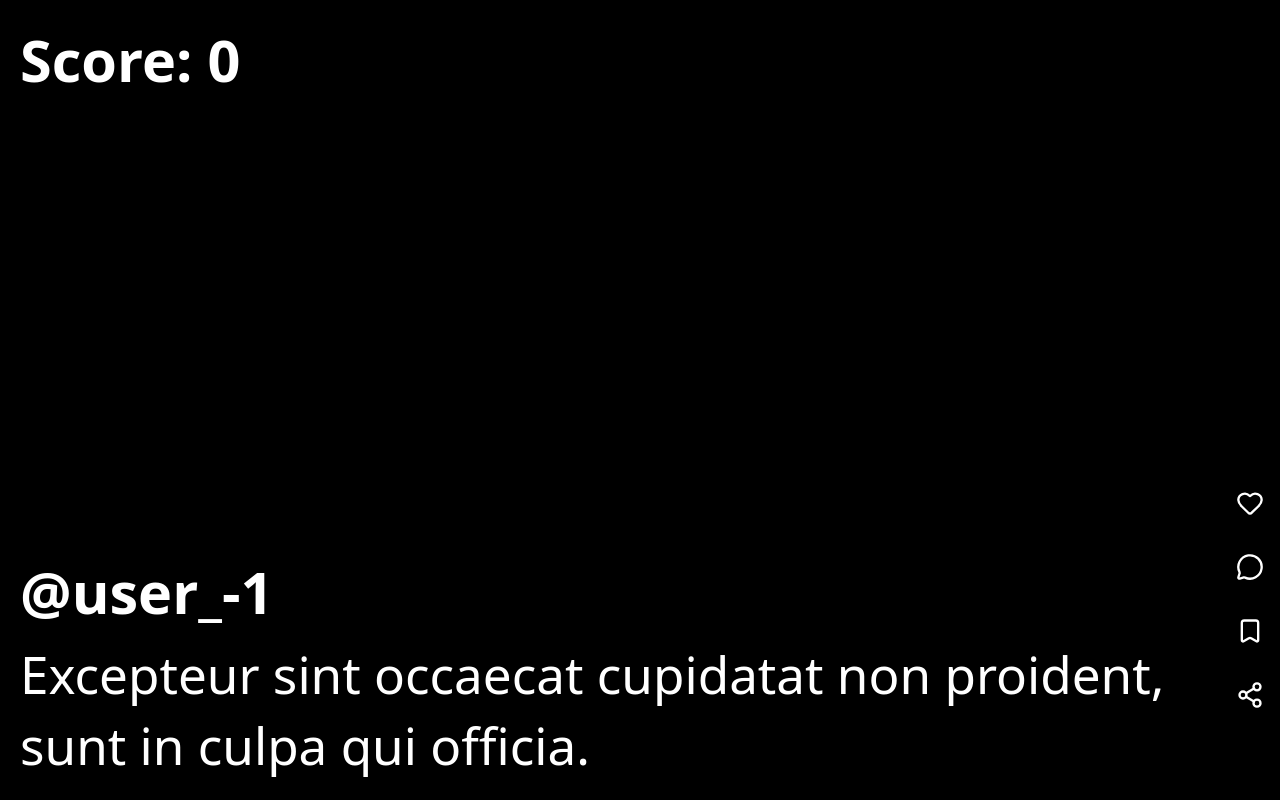
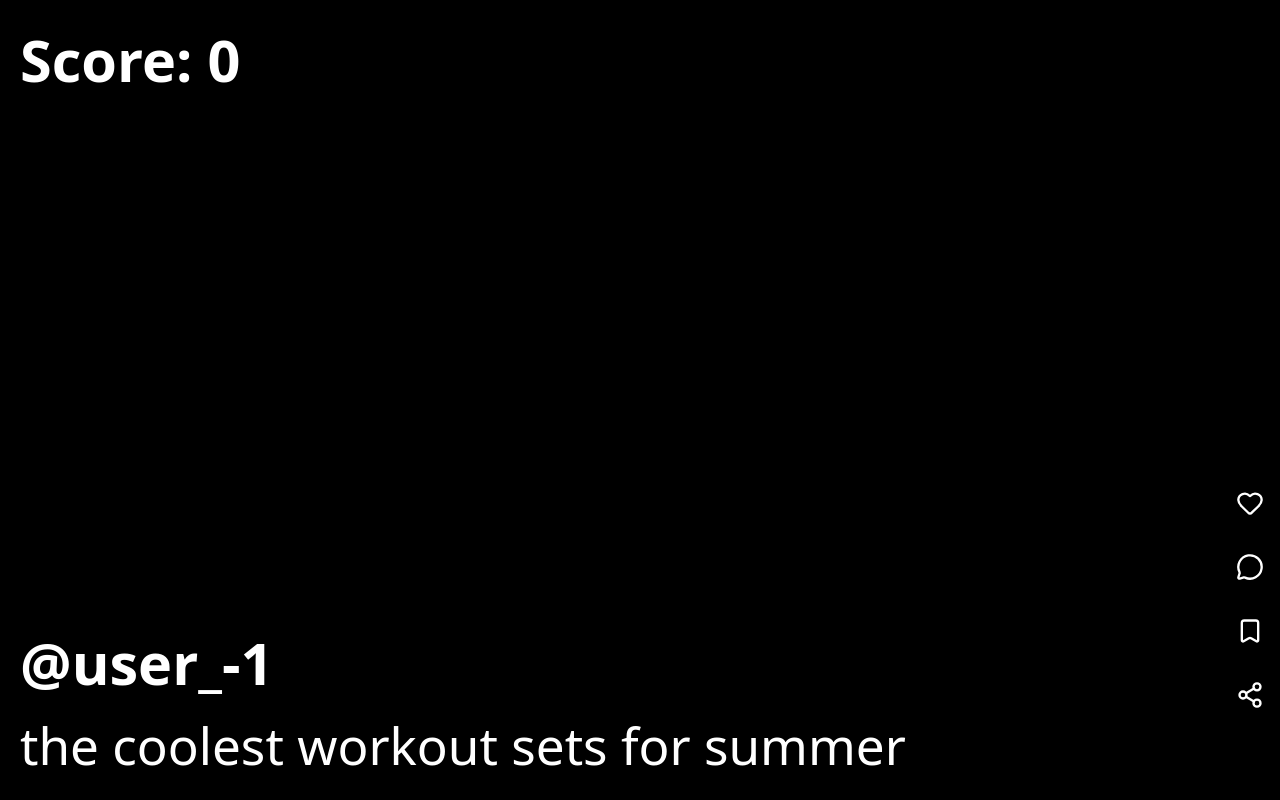
Before and after one commit to isabelringing1/doomscroller, a React (Vite) app: page / in a window 1280 px wide. Built offline with nearby package versions, Linux system fonts and the light colour scheme.

Commit message:
add caption generators

```diff
--- a/src/PageMenu.jsx
+++ b/src/PageMenu.jsx
@@ -1,20 +1,13 @@
+import { useMemo } from 'react'
 import { useDispatch } from 'react-redux'
 import { Bookmark, Heart, MessageCircle, Share2 } from 'lucide-react'
+import { generateCaption } from './Util.js'
 import { playerAction } from './store.js'
-
-const CAPTIONS = [
-  'Lorem ipsum dolor sit amet, consectetur adipiscing elit.',
-  'Sed do eiusmod tempor incididunt ut labore et dolore magna aliqua.',
-  'Ut enim ad minim veniam, quis nostrud exercitation ullamco laboris.',
-  'Duis aute irure dolor in reprehenderit in voluptate velit esse.',
-  'Excepteur sint occaecat cupidatat non proident, sunt in culpa qui officia.',
-]
 
 export default function PageMenu({ index, active }) {
   const dispatch = useDispatch()
-  const captionIdx = ((index % CAPTIONS.length) + CAPTIONS.length) % CAPTIONS.length
   const name = `@user_${index}`
-  const caption = CAPTIONS[captionIdx]
+  const caption = useMemo(() => generateCaption(), [index])
 
   const onButton = (name) => {
     if (!active) return
--- a/src/Util.js
+++ b/src/Util.js
@@ -1,5 +1,37 @@
 import instructionTypes from './Instructions.json'
+import captions from './captions.json'
 import { pickInstructionTypeIndex, rollInstructionTimePercent } from './pageMeta.js'
+
+function pickRandom(options) {
+  return options[Math.floor(Math.random() * options.length)]
+}
+
+function pickRandomUnique(options, count) {
+  const pool = [...options]
+  const picked = []
+
+  for (let i = 0; i < count && pool.length > 0; i++) {
+    const index = Math.floor(Math.random() * pool.length)
+    picked.push(pool.splice(index, 1)[0])
+  }
+
+  return picked
+}
+
+export function generateCaption() {
+  const entry = pickRandom(captions)
+
+  const phrase = entry.phrase.replace(/\{(\d+)\}/g, (match, indexStr) => {
+    const options = entry.phrase_data[Number(indexStr)]
+    return options?.length ? pickRandom(options) : match
+  })
+
+  const hashtagCount = Math.floor(Math.random() * 5)
+  const hashtags = pickRandomUnique(entry.hashtags ?? [], hashtagCount)
+  if (hashtags.length === 0) return phrase
+
+  return `${phrase} ${hashtags.map((tag) => `#${tag}`).join(' ')}`
+}
 
 export function generateInstructions(index) {
   const type = instructionTypes[pickInstructionTypeIndex(index, instructionTypes.length)]
--- /dev/null
+++ b/src/captions.json
@@ -0,0 +1,27 @@
+[
+  {
+    "phrase": "the {0} {1} for {2}",
+    "phrase_data": [
+      ["cutest", "coolest", "hottest", "craziest"],
+      ["workout sets", "phone cases"],
+      ["spring", "summer", "fall", "winter", "cuffing season", "your next vacation"]
+    ],
+    "hashtags": ["fyp", "explorepage", "love", "cute", "shopping"]
+  },
+  {
+    "phrase": "pov: you found the best {0} in {1} that's perfect for {2}",
+    "phrase_data": [
+      ["restaurant", "bar", "cafe", "store", "museum"],
+      ["nyc", "sf", "seattle", "la", "seoul", "london"],
+      ["relaxing", "doodling", "coworking", "napping", "doing your taxes", "crying"]
+    ],
+    "hashtags": ["fyp", "travel", "food", "explorepage", "inspo"]
+  },
+  {
+    "phrase": "grwm to {0}",
+    "phrase_data": [
+      ["go to the pool", "get laid off", "break up with my cheating bf", "go on a first date"]
+    ],
+    "hashtags": ["fyp", "explorepage", "grwm", "summer", "beauty", "yap"]
+  }
+]
```
